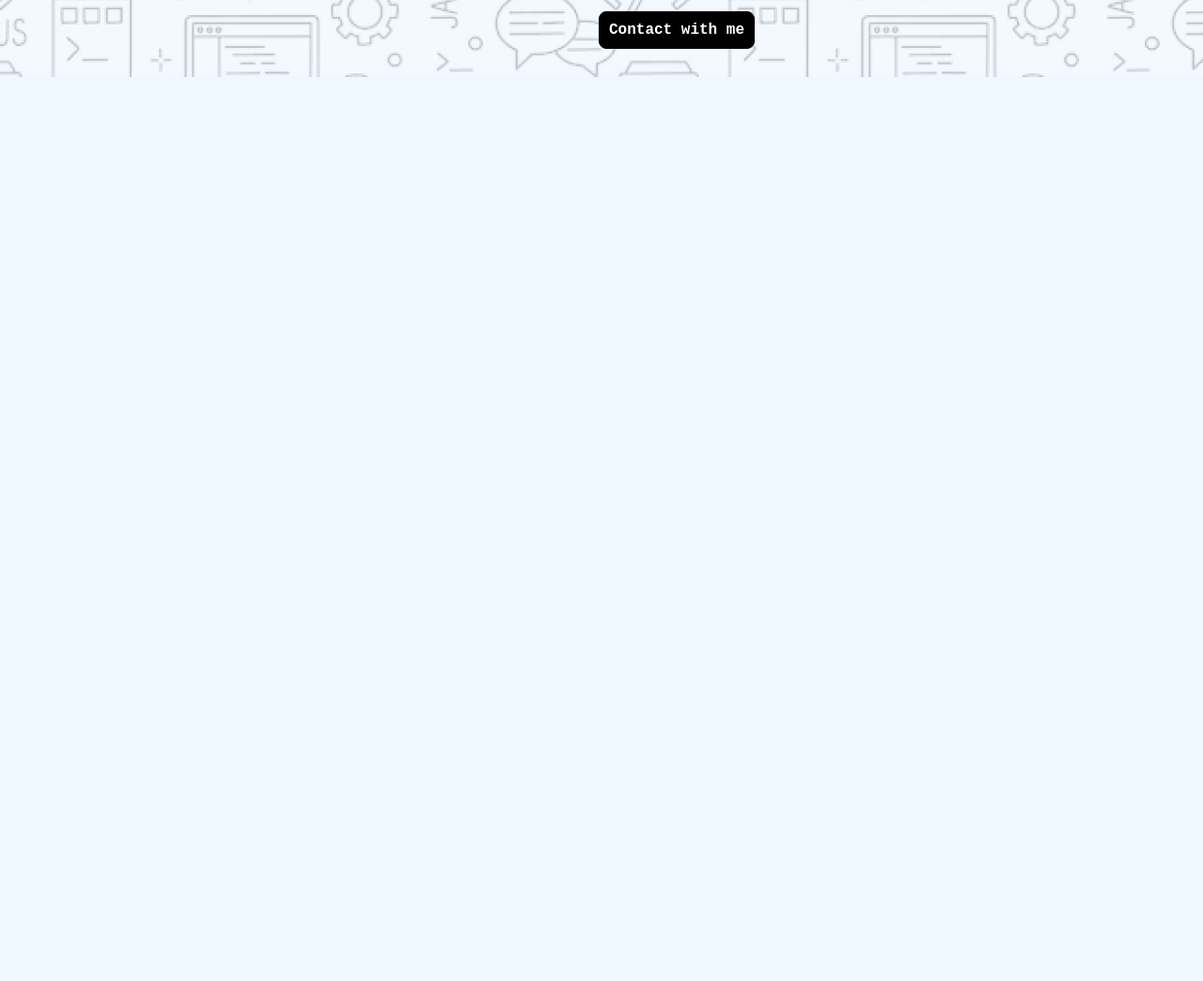
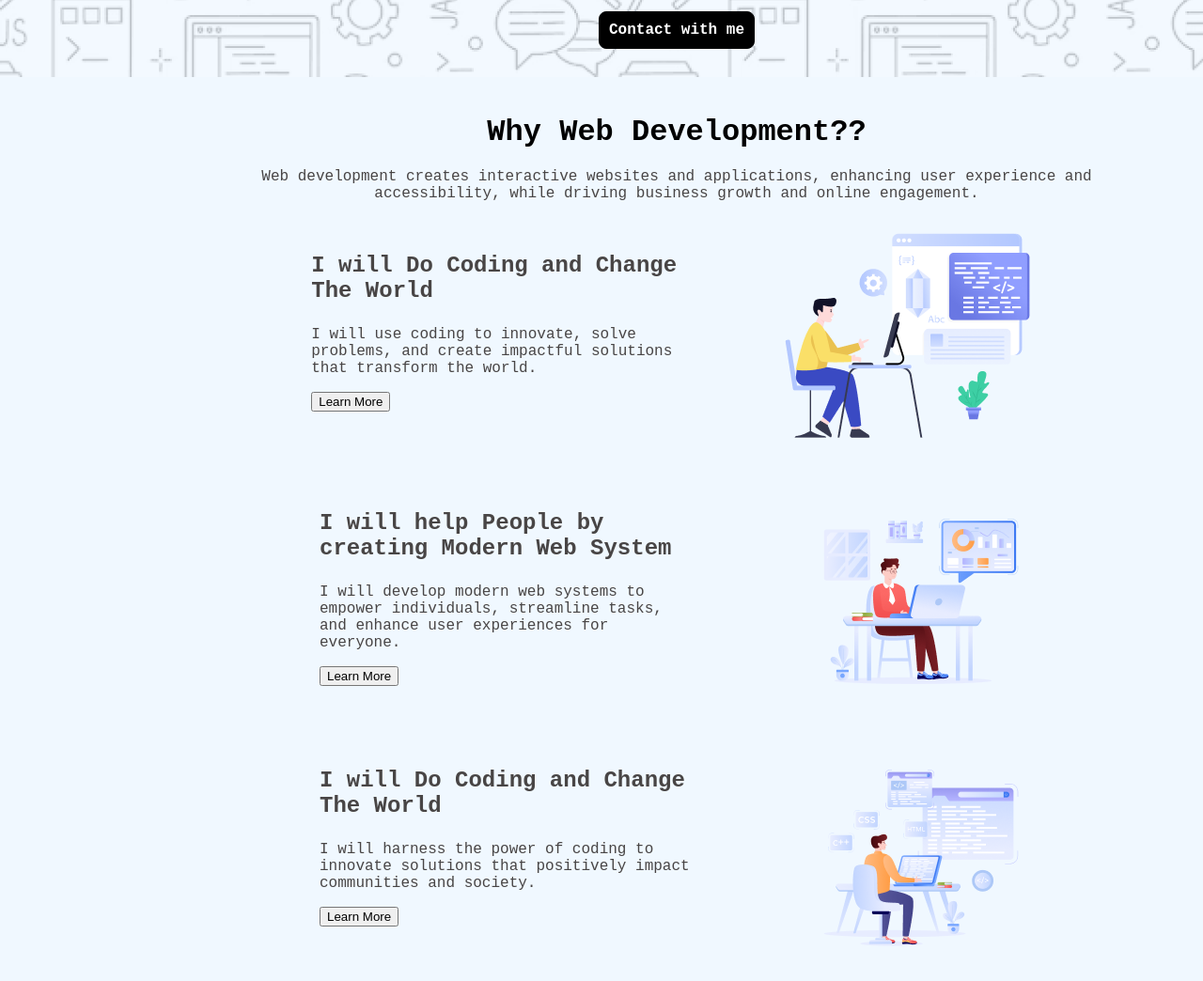
Before and after one commit to mn-hridoy25/Challange-Begin, a plain HTML site: page index.html in a window 1280 px wide. Shown: the part 524-1568 px from the top of the page at 94% size. Before the commit the page ends 800 px from the top, so only its background shows below. Drawn offline with Linux system fonts and the light colour scheme; a web font is replaced by a local one.

Commit message:
WhyWebDevelopment complete

```diff
--- a/index.html
+++ b/index.html
@@ -33,7 +33,9 @@
             </div>
             <br>
             <div class="description">
-                Web development involves creating and maintaining websites. It encompasses front-end design, back-end programming, database management, and user experience, utilizing languages like HTML, CSS, JavaScript, and frameworks for functionality.
+                Web development involves creating and maintaining websites. It encompasses front-end design, back-end
+                programming, database management, and user experience, utilizing languages like HTML, CSS, JavaScript,
+                and frameworks for functionality.
             </div>
             <br>
             <div>
@@ -47,6 +49,71 @@
     </section>
     <!-- Banner section end -->
 
+    <!-- Why Web Development?? start -->
+    <section class="WhyWebDevelopment">
+        <div class="textOne">
+            <div class="wwd">
+                Why Web Development??
+            </div>
+            <div class="wwd-desc">
+                Web development creates interactive websites and applications, enhancing user experience and
+                accessibility, while driving business growth and online engagement.
+            </div>
+        </div>
+        <div class="titleCard">
+            <div class="textCard">
+                <p class="title-text1">
+                    I will Do Coding and Change The World
+                </p>
+                <p class="title-text2">
+                    I will use coding to innovate, solve problems, and create impactful solutions that transform the
+                    world.
+                </p>
+                <button>
+                    Learn More
+                </button>
+            </div>
+            <div>
+                <img src="assets/Layer_1.png" alt="">
+            </div>
+        </div>
+        <div class="titleCard">
+            <div class="textCard">
+                <p class="title-text1">
+                    I will help People by creating Modern Web System
+                </p>
+                <p class="title-text2">
+                    I will develop modern web systems to empower individuals, streamline tasks, and enhance user
+                    experiences for everyone.
+                </p>
+                <button>
+                    Learn More
+                </button>
+            </div>
+            <div>
+                <img src="assets/Group 3.png" alt="">
+            </div>
+        </div>
+        <div class="titleCard">
+            <div class="textCard">
+                <p class="title-text1">
+                    I will Do Coding and Change The World
+                </p>
+                <p class="title-text2">
+                    I will harness the power of coding to innovate solutions that positively impact communities and
+                    society.
+                </p>
+                <button>
+                    Learn More
+                </button>
+            </div>
+            <div>
+                <img src="assets/Group 4.png" alt="">
+            </div>
+        </div>
+    </section>
+    <!-- Why Web Development?? end -->
+
 </body>
 
 </html>
--- a/style.css
+++ b/style.css
@@ -6,13 +6,17 @@ body {
     margin: auto;
     width: 1440px;
     height: auto;
+    font-family: monospace;
+    color: rgb(72, 69, 69);
+
 }
-
 a{
     text-decoration: none;
     color: white;
 }
 
+
+/* Nav start */
 nav {
     padding-top: 10px;
     padding-bottom: 10px;
@@ -23,13 +27,12 @@ nav {
     justify-self: center;
     margin: auto;
 }
-
 .awlad {
     font-family: monospace;
     font-weight: 800;
     font-size: xx-large;
+    color: black;
 }
-
 .down-res {
     border: none;
     font-family: monospace;
@@ -42,28 +45,26 @@ nav {
 }
 
 
+/* bannet start */
 .banner{
     background: url(assets/Hero-bg.png);
     text-align: center;
     padding: 30px;
 }
-
 .future{
     font-weight: 800;
     font-size: 48px;
+    color: black;
 }
-
 .description{
     font-size: 16px;
     font-weight: 400;
 }
-
 .text{
     padding-left: 220px;
     padding-right: 220px;
     font-family: monospace;
 }
-
 .con-btn{
     font-family: monospace;
     font-weight: 600;
@@ -74,3 +75,44 @@ nav {
     border-radius: 8px;
     color: white;
 }
+
+
+/* Why Web Development start*/
+.WhyWebDevelopment{
+    text-align: center;
+    padding: 40px;
+}
+.wwd{
+    font-weight: 900;
+    font-size: 32px;
+    color: black;
+}
+.wwd-desc{
+    font-size: 16px;
+    font-weight: 400;
+    padding-top: 20px;
+    padding-left: 220px;
+    padding-right: 220px;
+}
+.titleCard{
+    display: flex;
+    justify-content: space-around;
+    padding-top: 30px;
+    padding-left: 240px;
+    padding-right: 240px;
+}
+.textCard{
+    width: 400px;
+    text-align: start;
+}
+.title-text1{
+    font-size: 24px;
+    font-weight: bold;
+}
+.title-text2{
+    font-weight: 400;
+    font-size: 16px;
+}
+
+
+/*  */
```
